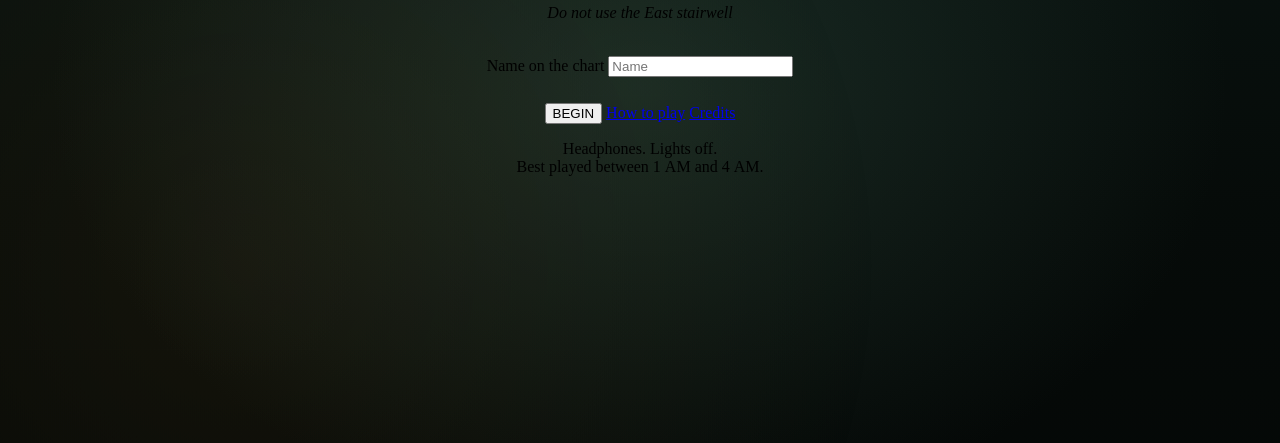
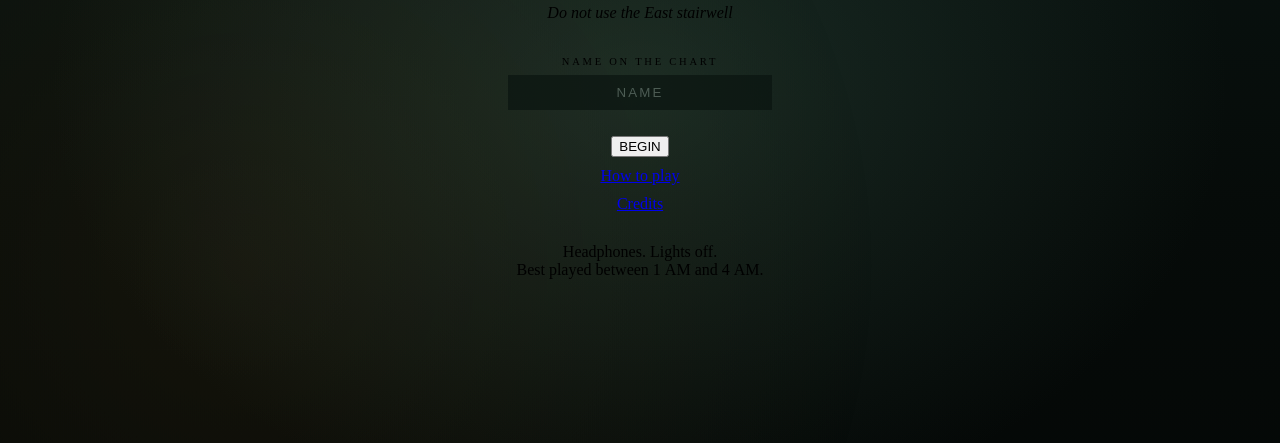
Before and after one commit to Yuser00123/WARD-7, a plain HTML site: page index.html in a window 1280 px wide. Shown: the part 233-676 px from the top of the page. Drawn offline with Linux system fonts and the light colour scheme.

Commit message:
add name input styles and menu layout to style.css

```diff
--- a/css/style.css
+++ b/css/style.css
@@ -78,3 +78,42 @@
 .name-row{
     margin-bottom: 26px;
 }
+
+.name-label{
+    display: block;
+    font-size: .66rem;
+    letter-spacing: .26em;
+    text-transform: uppercase;
+    color: var(--dim);
+    margin-bottom: 8px;
+}
+
+.name-input{
+    width: 100%;
+    max-width: 240px;
+    text-align: center;
+    padding: 10px 12px;
+    background: rgba(10, 20, 16, .7);
+    border: 1px solid var(--green-lite);
+    color: var(--paper);
+    letter-spacing: 0.16em;
+    text-transform: uppercase;
+}
+
+.name-input:focus{
+    outline: none;
+    border-color: var(--amber);
+    box-shadow: 0 0 14px rgba(232, 163, 61, .25);
+}
+
+.name-input::placeholder {
+    color: rgba(127, 146, 137, .55);
+}
+
+.menu{
+    display: flex;
+    flex-direction: column;
+    gap: 10px;
+    align-items: center;
+    margin-bottom: 30px;
+}
```
